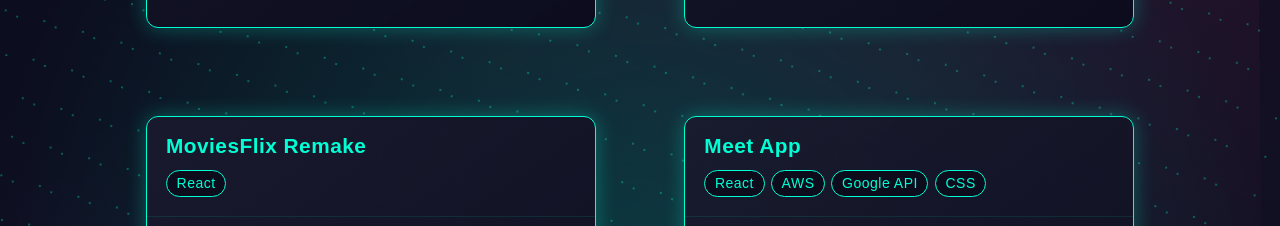
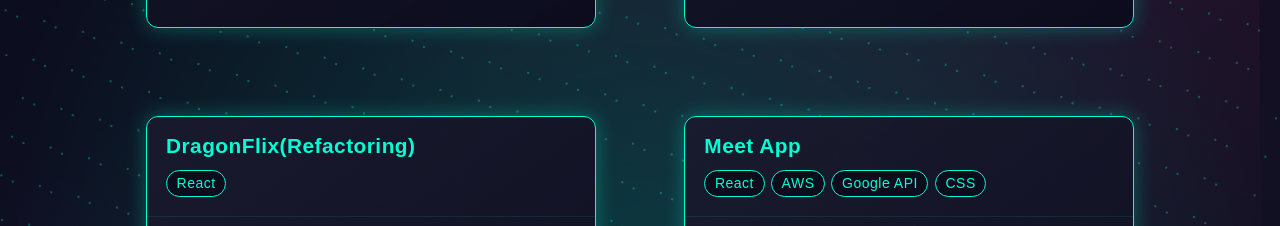
Before and after one commit to JDestefano11/React-Portfolio-Vite, a React (Vite) app: page / in a window 1280 px wide. Shown: the part 4580-4806 px from the top of the page. Built offline with nearby package versions, Linux system fonts and the light colour scheme; a web font is replaced by a local one.

Commit message:
update project section. Added new title to the movies appliation remake

```diff
--- a/src/components/ProjectSection/ProjectSection.jsx
+++ b/src/components/ProjectSection/ProjectSection.jsx
@@ -132,7 +132,7 @@ const ProjectSection = () => {
     },
     {
       id: 3,
-      title: "MoviesFlix Remake",
+      title: "DragonFlix(Refactoring)",
       image: Remake,
       description:
         "Movies Flix Hub Remake is an updated version of the front-end from my original full-stack project when I first began learning React. This remake includes some new features and additional content, though it is not connected to my API. It serves as a more polished version of my initial work.",
```
